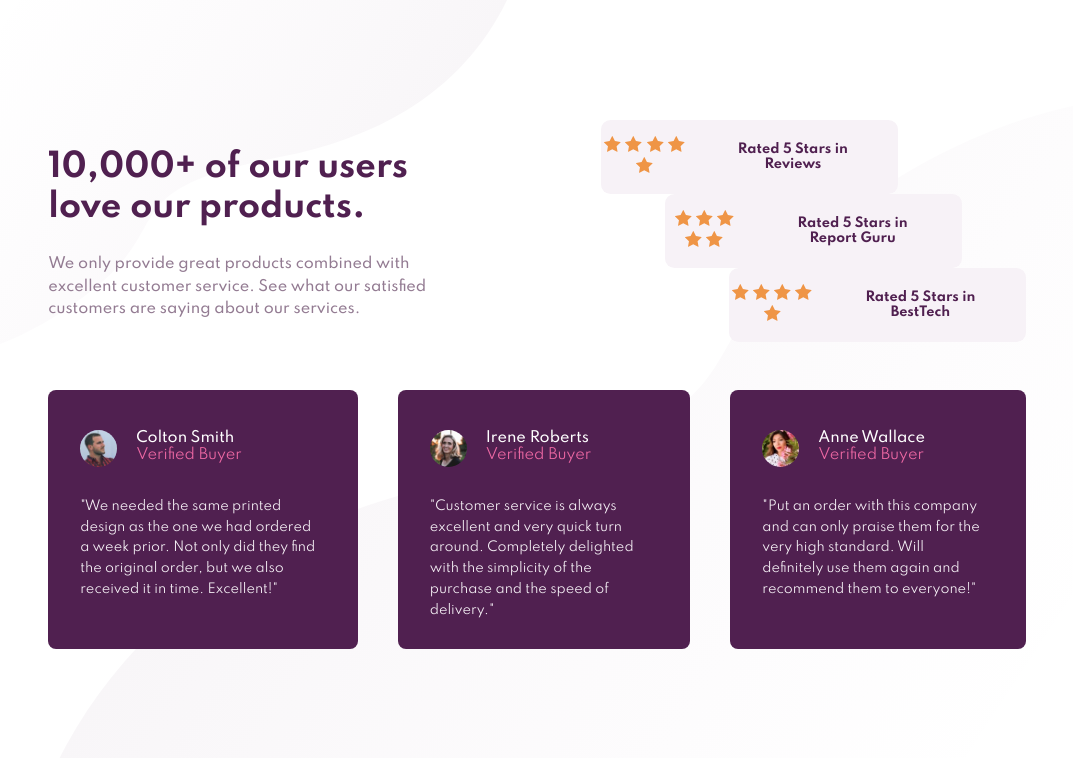
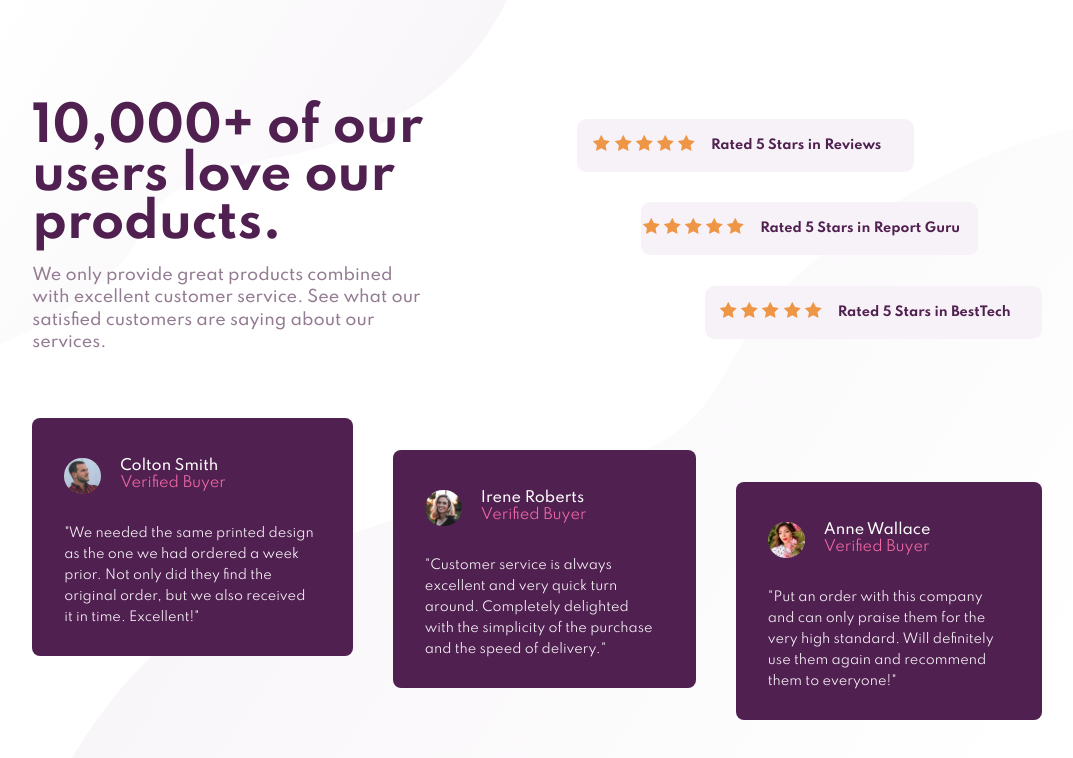
Before and after one commit to MartinsitoBritoDiaz/Social-Proof-Section, a plain HTML site: page index.html in a window 1280 px wide. Shown: the whole page, without its empty margins (103-1176 px from the left). Drawn offline with Linux system fonts and the light colour scheme.

Commit message:
Reto completado

```diff
--- a/css/style.css
+++ b/css/style.css
@@ -135,19 +135,34 @@ img{
 
 
     }
+
+    h2{
+        font-size: 3rem;
+        line-height: 3rem;
+        margin: 0;
+    }
+
+
     .container{
-        padding: 5rem;
+        padding: 4rem;
+        padding-bottom: 2rem;
     }
+
 
     .container-primary{
         display: grid;
         grid-template-columns: 2fr 2fr;
-        column-gap: 8rem;
+        column-gap: 5rem;
 
     }
 
     .container-header{
         text-align: left;
+        padding-right: 4rem;
+    }
+
+    .container-header p{
+        font-size: 1rem;
     }
 
     .card-rated-group{
@@ -157,9 +172,9 @@ img{
     .card-rated{
         display: flex;
         justify-content: center;
-        column-gap: 2rem;
+        column-gap: 1rem;
         align-items: center;
-        padding-right: 2rem;
+        padding-right: 1rem;
     }
 
     .card-rated:nth-child(1){
@@ -180,6 +195,20 @@ img{
     }
 
     .card-review-group{
+        margin-top: 1rem;
         flex-direction: row;
     }
+
+    .card-review:nth-child(1){
+        margin-bottom: 4rem;
+    }
+
+    .card-review:nth-child(2){
+        margin-top: 2rem;
+        margin-bottom: 2rem;
+    }
+
+    .card-review:nth-child(3){
+        margin-top: 4rem;
+    }
 }
```
